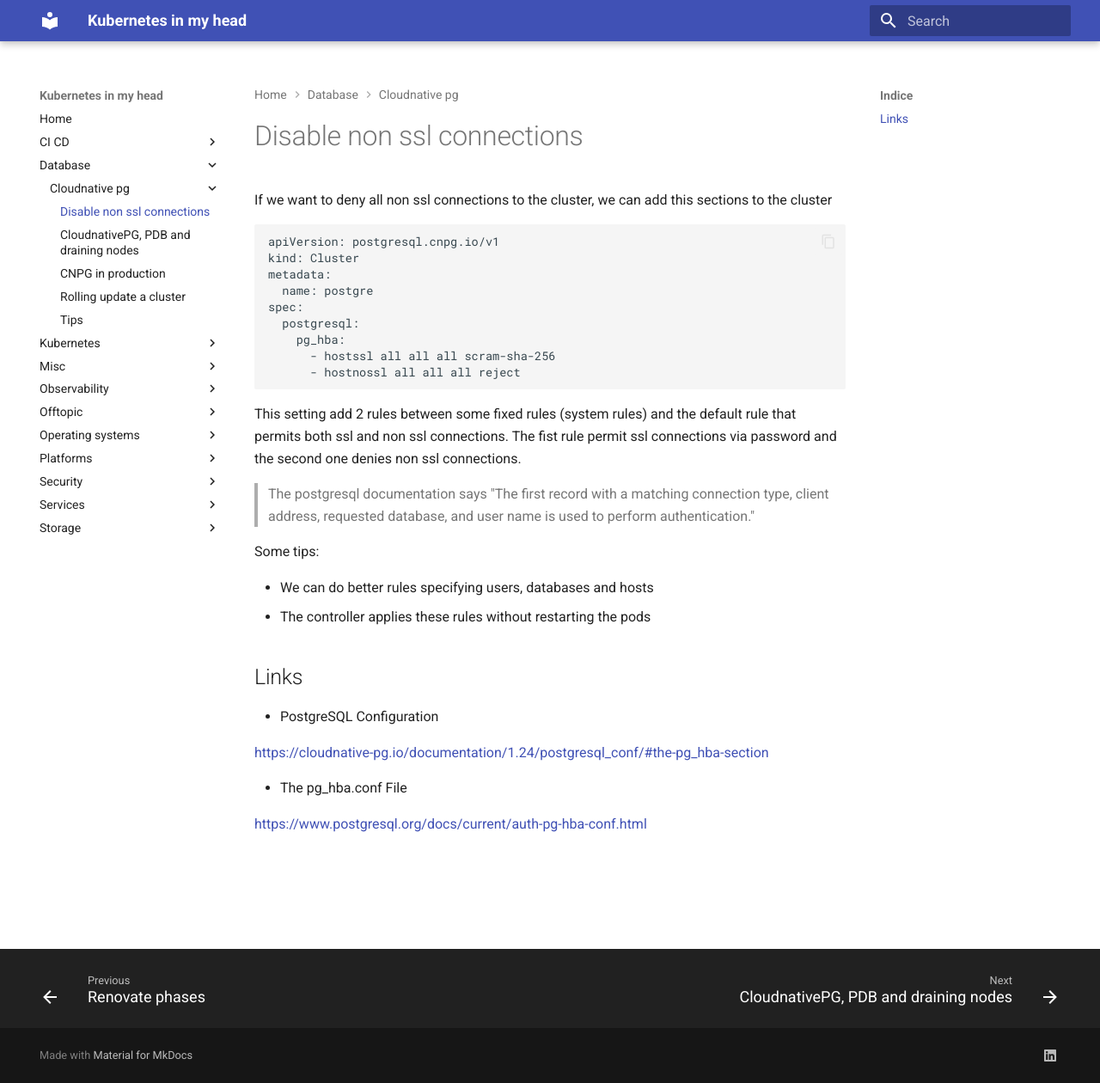
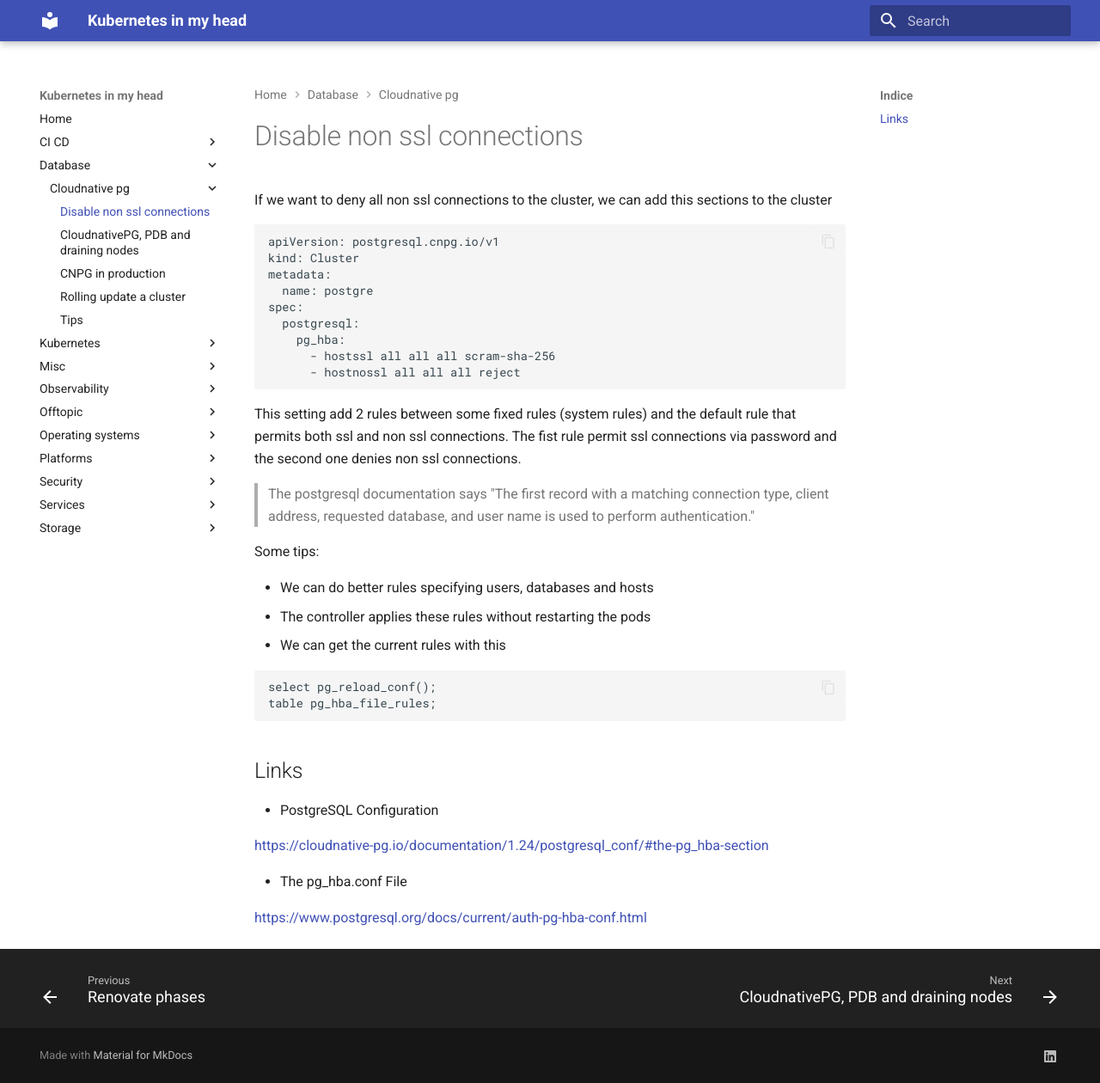
Before and after one commit to jorgelon/kubernetesinmyhead.net, an MkDocs documentation site: the page built from docs/database/cloudnative-pg/disable-non-ssl.md, in a window 1280 px wide and 1260 px high. Shown: the whole window at 86% size. Built offline with MkDocs 1.6.1 and Material for MkDocs 9.7.7, drawn with Linux system fonts in a browser that asks for light colours.

Commit message:
add more info

````diff
--- a/docs/database/cloudnative-pg/disable-non-ssl.md
+++ b/docs/database/cloudnative-pg/disable-non-ssl.md
@@ -23,6 +23,12 @@ Some tips:
 
 - We can do better rules specifying users, databases and hosts
 - The controller applies these rules without restarting the pods
+- We can get the current rules with this
+
+```postgresql
+select pg_reload_conf();
+table pg_hba_file_rules;
+```
 
 ## Links
 
````
